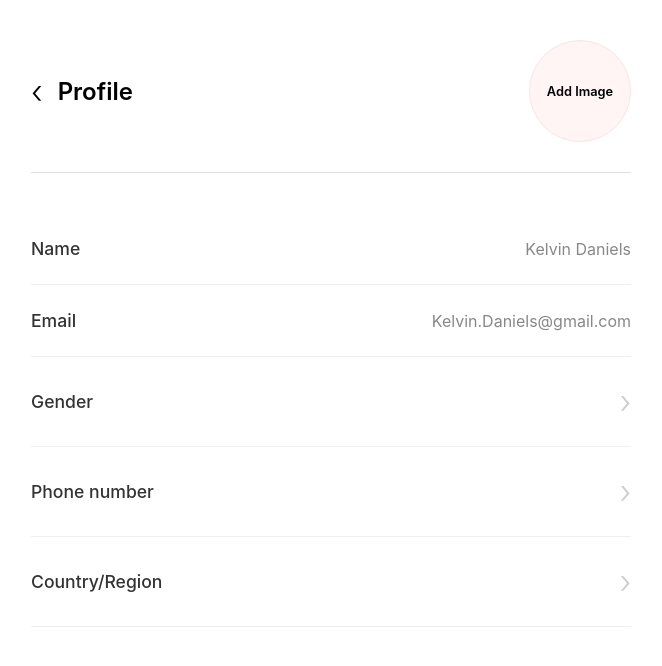
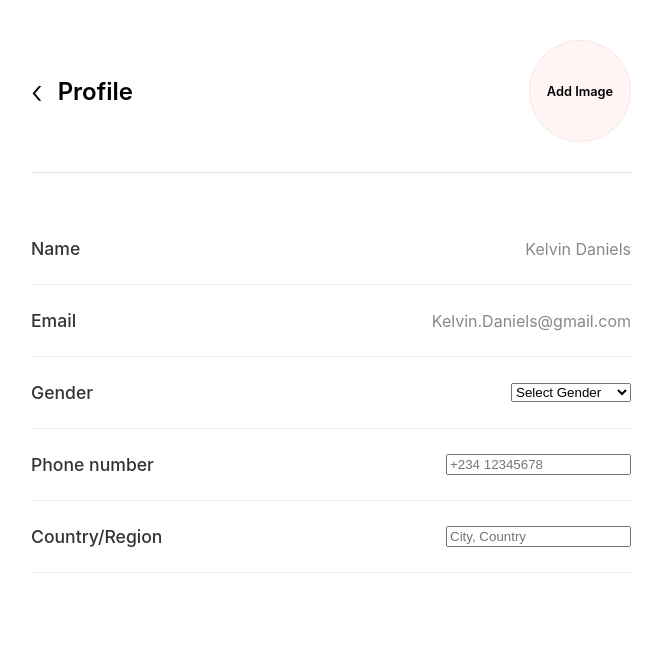
Before and after one commit to banga-low/africonnect-project, a React (Vite) app in the folder africonnect-project/: page /supplier-set-profile in a window 1280 px wide. Shown: the top 666 px of the page, without its empty margins (309-971 px from the left). Built offline with nearby package versions, Linux system fonts and the light colour scheme.

Commit message:
edit set profile for supplier page

```diff
--- a/africonnect-project/src/pages/SupplierProfile/SupplierProfile.jsx
+++ b/africonnect-project/src/pages/SupplierProfile/SupplierProfile.jsx
@@ -1,16 +1,58 @@
-import React, { useState } from 'react';
+import React, { useState, useRef, useEffect } from 'react';
 import { useNavigate } from 'react-router-dom';
 import './SupplierProfile.css';
 
 const SupplierProfile = () => {
   const navigate = useNavigate();
+  const fileInputRef = useRef(null);
+
   const [profile, setProfile] = useState({
     name: 'Kelvin Daniels',
     email: 'Kelvin.Daniels@gmail.com',
     gender: '',
     phone: '',
-    region: ''
+    region: '',
+    avatar: null
   });
+
+  const [isSaving, setIsSaving] = useState(false);
+
+  // Function to handle saving data to a backend/local storage
+  const saveChanges = async (updatedProfile) => {
+    setIsSaving(true);
+
+    // Simulate an API call
+    console.log("Saving to database:", updatedProfile);
+
+    setTimeout(() => {
+      setIsSaving(false);
+      console.log("Changes saved successfully!");
+    }, 1000);
+  };
+
+  const handleChange = (e) => {
+    const { name, value } = e.target;
+    setProfile((prev) => ({ ...prev, [name]: value }));
+  };
+
+  // Trigger save when user clicks away from a field
+  const handleBlur = () => {
+    saveChanges(profile);
+  };
+
+  const handleImageClick = () => {
+    fileInputRef.current.click();
+  };
+
+  const handleFileChange = (e) => {
+    const file = e.target.files[0];
+    if (file) {
+      const imageUrl = URL.createObjectURL(file);
+      const updatedProfile = { ...profile, avatar: imageUrl };
+      setProfile(updatedProfile);
+      saveChanges(updatedProfile); // Save immediately after photo upload
+    }
+  };
 
   return (
     <div className="profile-container">
@@ -20,11 +62,30 @@ const SupplierProfile = () => {
           <span className="back-arrow">‹</span>
           <h2>Profile</h2>
         </div>
-        <div className="avatar-upload">
+
+        <div className="avatar-upload" onClick={handleImageClick} style={{ cursor: 'pointer', position: 'relative' }}>
           <div className="avatar-circle">
-            <span>Add Image</span>
+            {profile.avatar ? (
+              <img
+                src={profile.avatar}
+                alt="Profile Preview"
+                style={{ width: '100%', height: '100%', borderRadius: '50%', objectFit: 'cover' }}
+              />
+            ) : (
+              <span>Add Image</span>
+            )}
           </div>
+          <input
+            type="file"
+            ref={fileInputRef}
+            onChange={handleFileChange}
+            accept="image/*"
+            style={{ display: 'none' }}
+          />
         </div>
+
+        {/* Subtle Saving Indicator */}
+        {isSaving && <p className="saving-text">Saving changes...</p>}
       </header>
 
       {/* Form Fields */}
@@ -39,19 +100,49 @@ const SupplierProfile = () => {
           <span className="value-text">{profile.email}</span>
         </div>
 
-        <div className="form-group clickable">
-          <label>Gender</label>
-          <span className="chevron">›</span>
+        <div className="form-group">
+          <label htmlFor="gender">Gender</label>
+          <select
+            id="gender"
+            name="gender"
+            value={profile.gender}
+            onChange={handleChange}
+            onBlur={handleBlur}
+            className="form-input"
+          >
+            <option value="" disabled>Select Gender</option>
+            <option value="male">Male</option>
+            <option value="female">Female</option>
+            <option value="prefer-not-to-say">Prefer not to say</option>
+          </select>
         </div>
 
-        <div className="form-group clickable">
-          <label>Phone number</label>
-          <span className="chevron">›</span>
+        <div className="form-group">
+          <label htmlFor="phone">Phone number</label>
+          <input
+            type="tel"
+            id="phone"
+            name="phone"
+            placeholder="+234 12345678"
+            value={profile.phone}
+            onChange={handleChange}
+            onBlur={handleBlur}
+            className="form-input"
+          />
         </div>
 
-        <div className="form-group clickable">
-          <label>Country/Region</label>
-          <span className="chevron">›</span>
+        <div className="form-group">
+          <label htmlFor="region">Country/Region</label>
+          <input
+            type="text"
+            id="region"
+            name="region"
+            placeholder="City, Country"
+            value={profile.region}
+            onChange={handleChange}
+            onBlur={handleBlur}
+            className="form-input"
+          />
         </div>
       </div>
     </div>
```
